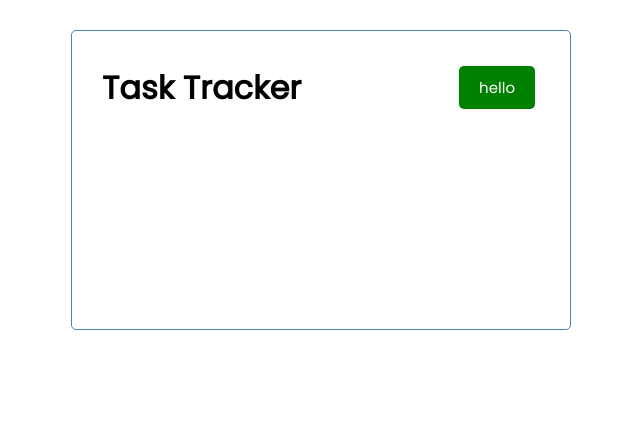
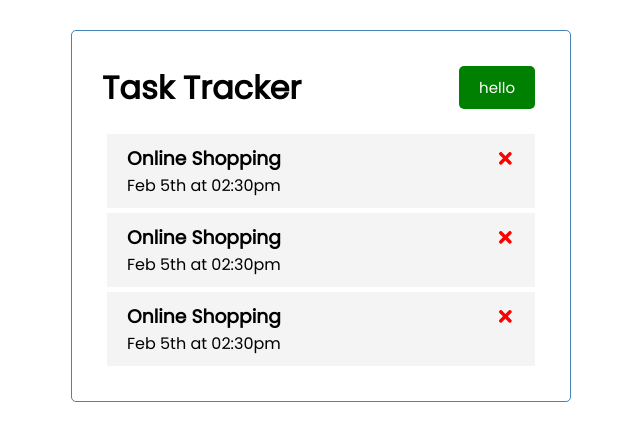
Before and after one commit to Nisarg-27/Task-Tracker-, a React (Create React App) app: page / in a window 1280 px wide. Shown: the top 440 px of the page, without its empty margins (319-959 px from the left). Built offline with nearby package versions, Linux system fonts and the light colour scheme.

Commit message:
second commit

```diff
--- a/src/App.js
+++ b/src/App.js
@@ -1,12 +1,31 @@
 import { Header } from "./components/Header";
-
+import { useState } from "react";
+import Tasks from "./components/Tasks"
 function App() {
-  const name = "Nisarga";
-  const x = false;
+  const [tasks, setTasks] = useState([
+    {
+        id: 1,
+        text: 'Online Shopping',
+        day: 'Feb 5th at 02:30pm',
+        reminder: true,
+    },
+    {
+        id: 2,
+        text: 'Online Shopping',
+        day: 'Feb 5th at 02:30pm',
+        reminder: false,
+    },
+    {
+        id: 3,
+        text: 'Online Shopping',
+        day: 'Feb 5th at 02:30pm',
+        reminder: false,
+    }
+]);
   return (
    <div className="container">
-    <Header title={name} bol={x}></Header>
-
+    <Header></Header>
+    <Tasks tasks={tasks}></Tasks>
    </div>
   );
 }
--- /dev/null
+++ b/src/components/Task.js
@@ -0,0 +1,11 @@
+import { FaTimes } from 'react-icons/fa'
+const Task = ({task}) => {
+  return (
+    <div className="task">
+        <h3>{task.text} <FaTimes style={{color: 'red', cursor: 'pointer'}}/></h3>
+        <p>{task.day}</p>
+    </div>
+  )
+}
+
+export default Task
--- a/src/components/Tasks.js
+++ b/src/components/Tasks.js
@@ -0,0 +1,12 @@
+import Task from './Task'
+const Tasks = ({tasks}) => {
+
+    return (
+        <>
+            {tasks.map((task) => (
+                <Task key={task.id} task={task}/>
+            ))}
+        </>
+    )
+}
+export default Tasks;
```
